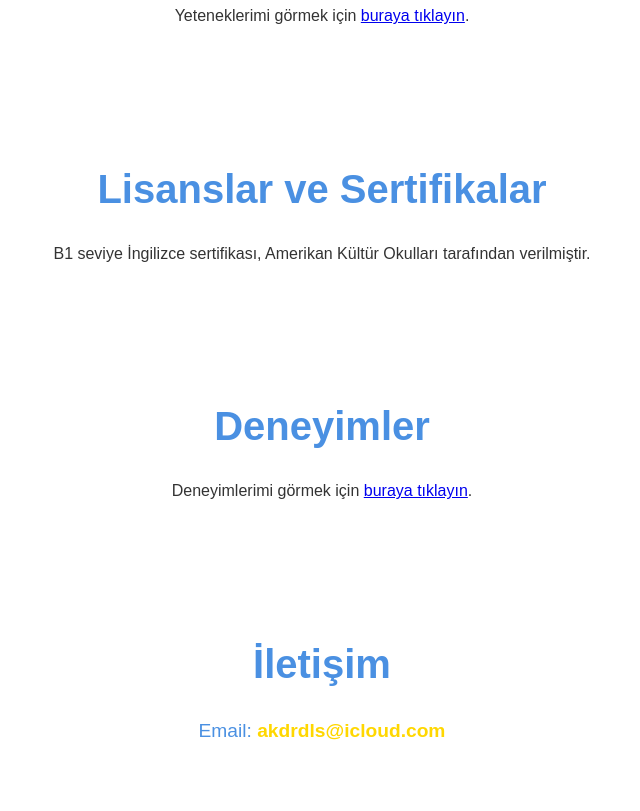
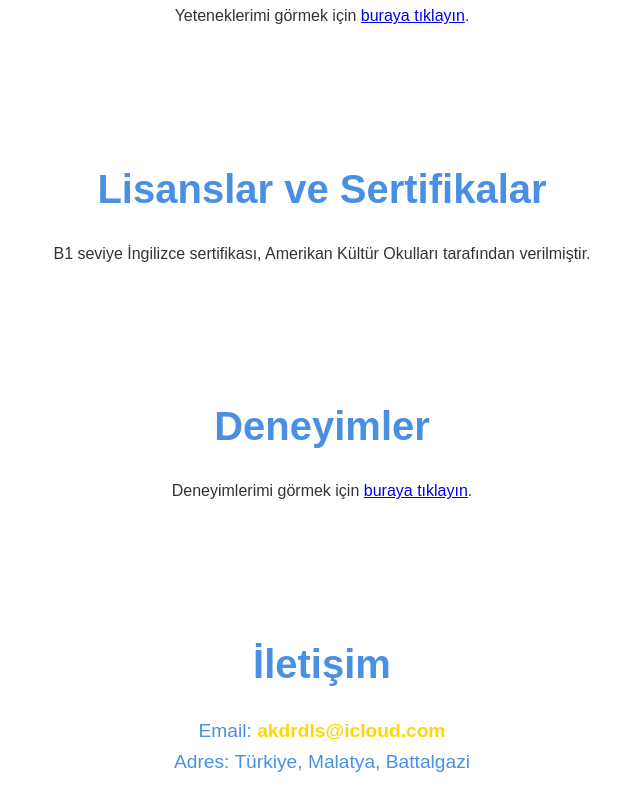
Before and after one commit to AbdulkadirDolas/abdulkadirdolas.github.io, a plain HTML site: page index.html in a window 1280 px wide. Shown: the part 1540-2351 px from the top of the page, without its empty margins (318-958 px from the left). Drawn offline with Linux system fonts and the light colour scheme.

Commit message:
Update index.html

```diff
--- a/index.html
+++ b/index.html
@@ -62,6 +62,7 @@
     <section id="contact">
         <h2>İletişim</h2>
         <p>Email: <a href="mailto:akdrdls@icloud.com">akdrdls@icloud.com</a></p>
+        <p>Adres: Türkiye, Malatya, Battalgazi</p>
 
     </section>
 
```
